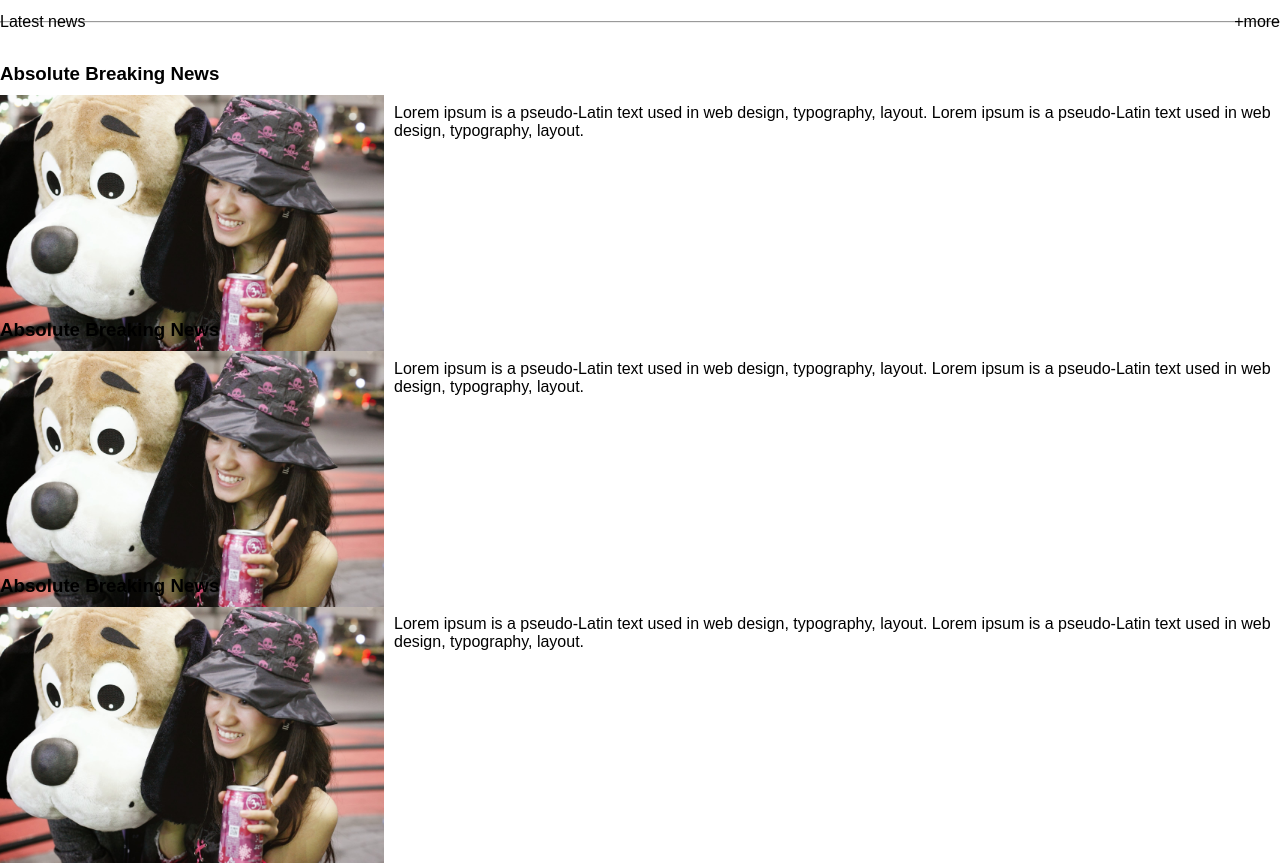
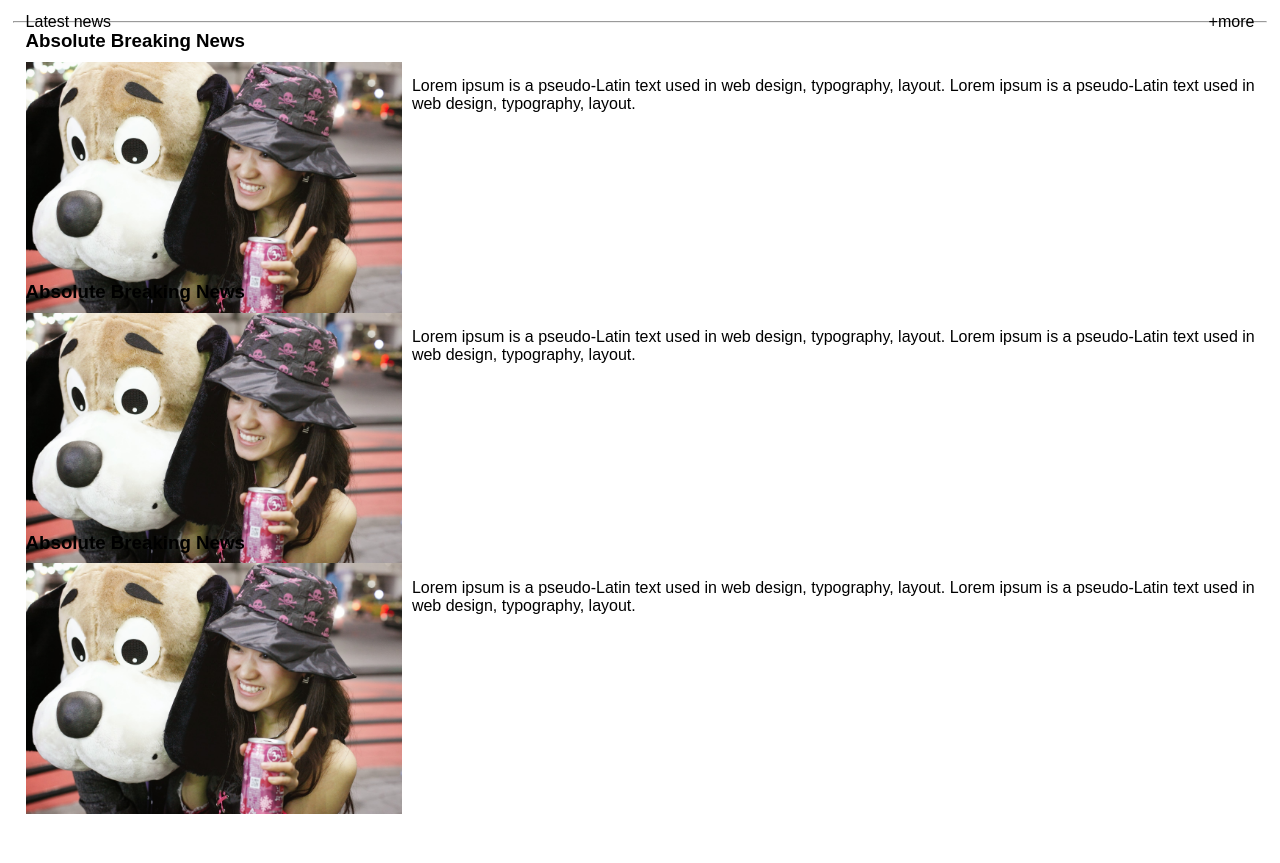
Before and after one commit to madhuprya/HTMLCSSRESP, a plain HTML site: page index.html in a window 1280 px wide. Shown: the part 1489-2352 px from the top of the page. After the commit the page ends 2303 px from the top, so only its background shows below. Drawn offline with Linux system fonts and the light colour scheme.

Commit message:
project structure checked

```diff
--- a/catalog.css
+++ b/css/style.css
@@ -31,7 +31,6 @@ header{
     font-size: 150%;
     margin-top: 10px;
     color: black;
-    float: left;
     text-transform: capitalize;
 }
 nav{
@@ -102,6 +101,7 @@ background-color: white;
 #last{
     display: flex;
     justify-content: space-between;
+    margin: auto 2%;
 }
 .lastimg{
     width: 30%;
@@ -115,7 +115,11 @@ background-color: white;
     display: flex;
     flex-direction: column;
     margin-top: 5%;
+    margin-left: 2%;
 }
 .para{
     margin-top: -4%;
 }
+.parah{
+    margin-bottom: 2%;
+}
--- a/catalog.html
+++ b/index.html
@@ -3,7 +3,7 @@
 <head>
         <title>BRIGHTON</title>
         <meta charset="utf-8">
-<link rel="stylesheet" type="text/css" href="catalog.css">
+<link rel="stylesheet" type="text/css" href="css/style.css">
 <meta name="viewport" content="width=device-width, initial-scale=1">
 </head>
 <body class="container">
@@ -138,24 +138,24 @@
             <p>Latest news</p>
             <p>&#43;more</p>
         </div>
-        <hr style="margin-top: -2%;">
+        <hr style="margin: -2% 1%;">
     </section>
     <section id="lastdiv">
-        <main>
-            <img class="lastimg" src="images/dog.jpg" ><p class="para"> <h3>Absolute Breaking News</h3>
+        <div>
+            <img class="lastimg" src="images/dog.jpg" ><p class="para"> <h3 class="parah">Absolute Breaking News</h3>
             Lorem ipsum is a pseudo-Latin text used in web design, typography, layout.
             Lorem ipsum is a pseudo-Latin text used in web design, typography, layout.</p>
-        </main>
-        <main>
-            <img class="lastimg" src="images/dog.jpg" ><p class="para"> <h3>Absolute Breaking News</h3>
+        </div>
+        <div>
+            <img class="lastimg" src="images/dog.jpg" ><p class="para"> <h3 class="parah">Absolute Breaking News</h3>
             Lorem ipsum is a pseudo-Latin text used in web design, typography, layout.
             Lorem ipsum is a pseudo-Latin text used in web design, typography, layout.</p>
-        </main>
-        <main>
-            <img class="lastimg" src="images/dog.jpg" ><p class="para"> <h3>Absolute Breaking News</h3>
+        </div>
+        <div>
+            <img class="lastimg" src="images/dog.jpg" ><p class="para"> <h3 class="parah">Absolute Breaking News</h3>
             Lorem ipsum is a pseudo-Latin text used in web design, typography, layout.
             Lorem ipsum is a pseudo-Latin text used in web design, typography, layout.</p>
-        </main>
+        </div>
     </section>
     <footer>
 
```
